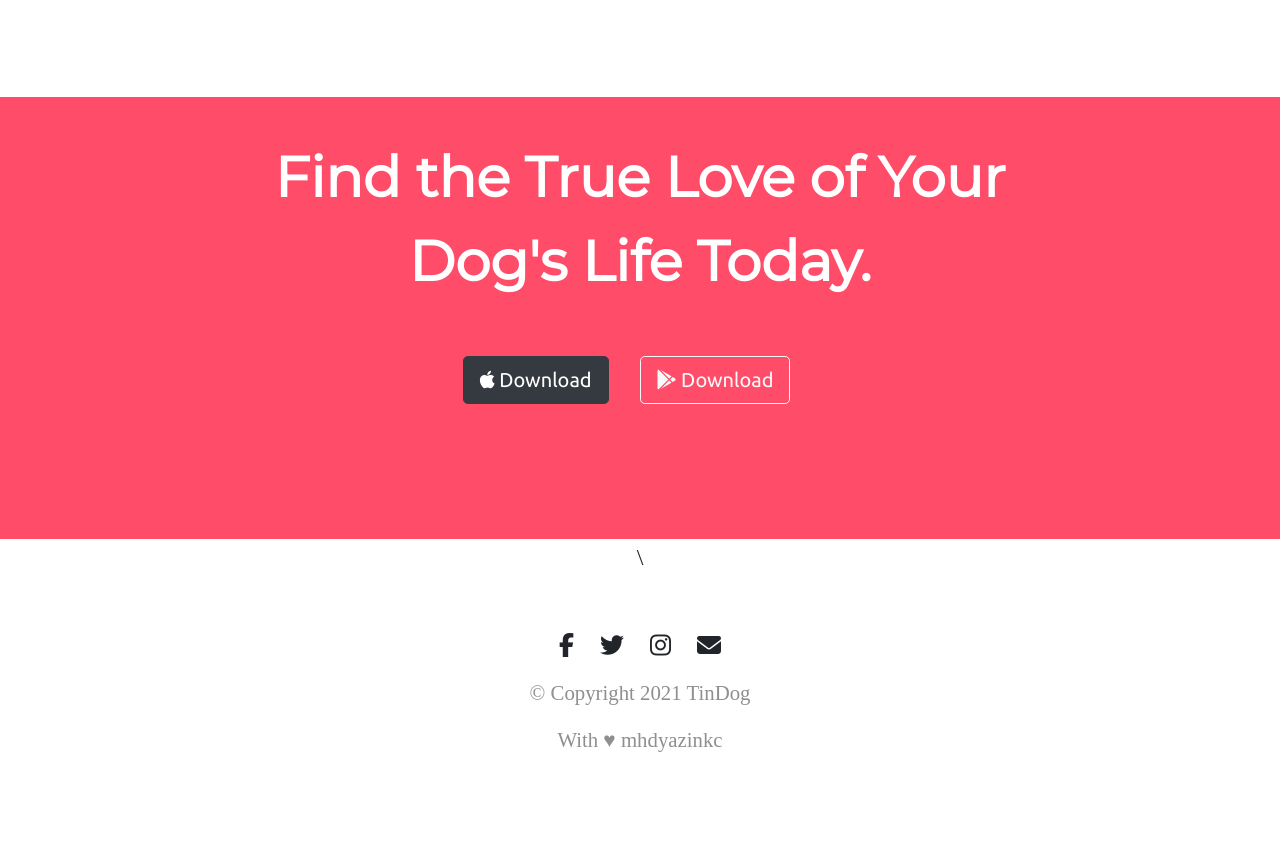
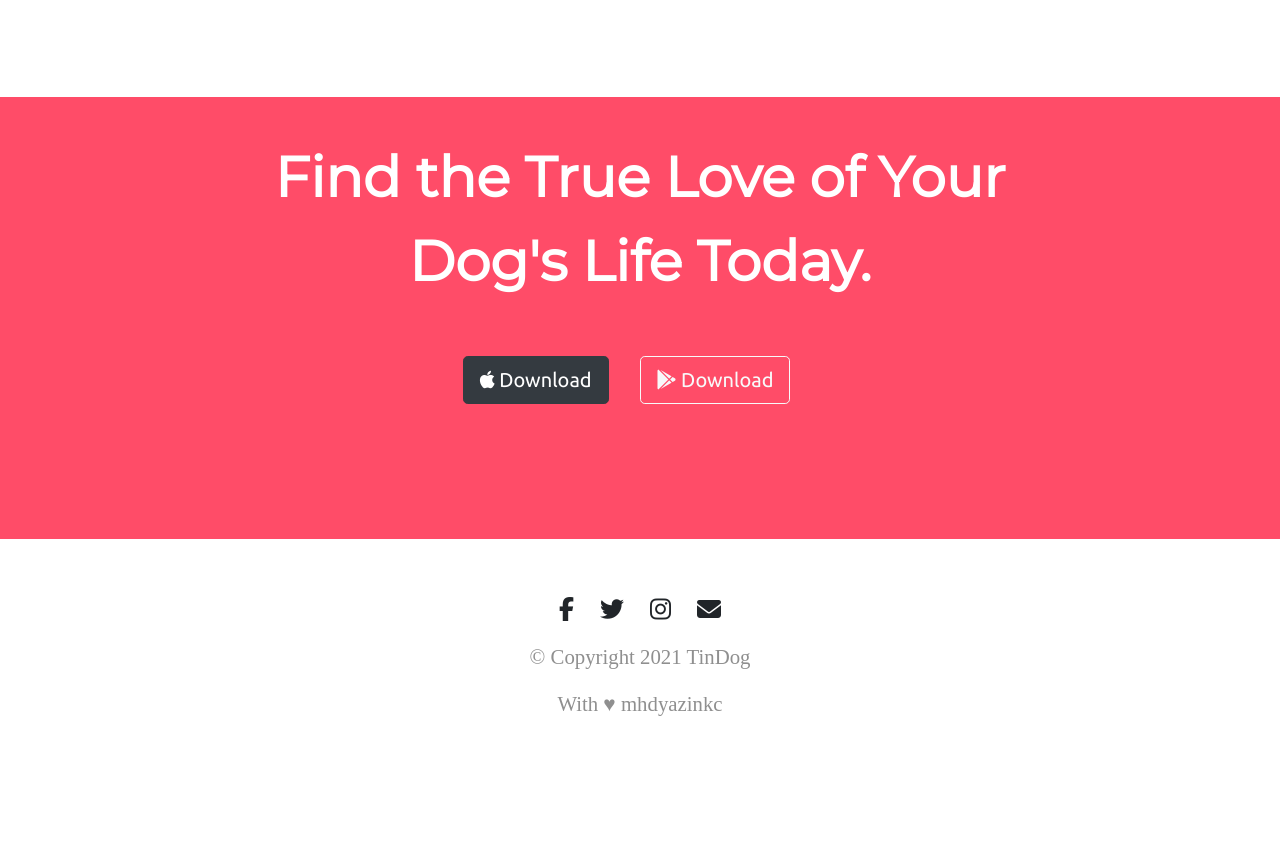
Before and after one commit to yaseen-kc/Tindog, a plain HTML site: page index.html in a window 1280 px wide. Shown: the part 2658-3519 px from the top of the page. After the commit the page ends 3483 px from the top, so only its background shows below. Drawn offline with nearby package versions, Linux system fonts and the light colour scheme.

Commit message:
Update index.html

```diff
--- a/index.html
+++ b/index.html
@@ -203,7 +203,7 @@
 
   <!-- Footer -->
 
-  <footer id="footer">\
+  <footer id="footer">
     <div class="container-fluid">
       <i class="social-icon fab fa-facebook-f"></i>
       <i class="social-icon fab fa-twitter"></i>
```
